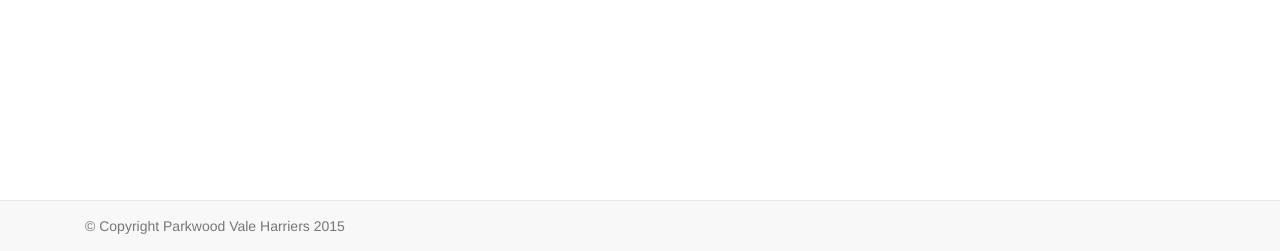
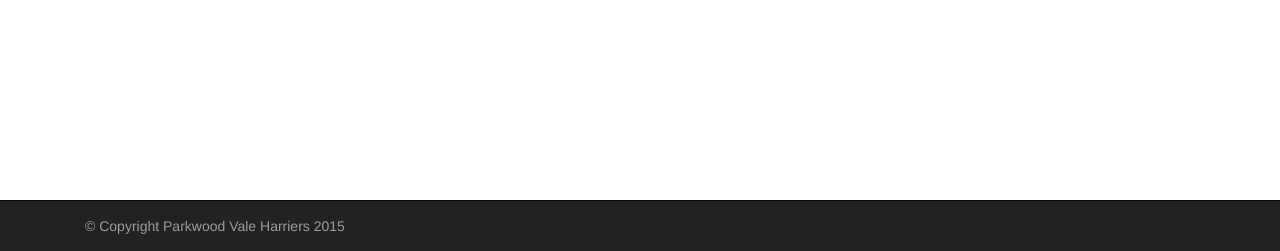
Before and after one commit to jakemalley/training-log, a Flask app: template traininglog/templates/dashboard_layout.html in a window 1280 px wide. Shown: the part 549-800 px from the top of the page. Run offline with Flask 2, Linux system fonts and the light colour scheme; the template is opened without the code that fills it, so the values that code supplies are empty; parts of the project's set-up code (start-up, migrations or seed data) failed here and were passed over; some libraries are stand-ins or nearby versions.

Commit message:
Changed bottom navbar-default to navbar-inverse

```diff
--- a/traininglog/templates/dashboard_layout.html
+++ b/traininglog/templates/dashboard_layout.html
@@ -45,7 +45,7 @@
             <!-- Content from child templates goes here. -->
             {% block content %}{% endblock %}
 
-            <nav class="navbar navbar-default navbar-fixed-bottom">
+            <nav class="navbar navbar-inverse navbar-fixed-bottom">
                 <div class="container">
                 <p class="navbar-text">&copy; Copyright Parkwood Vale Harriers 2015</p>
                 <p class="navbar-text navbar-right"></p>
```
